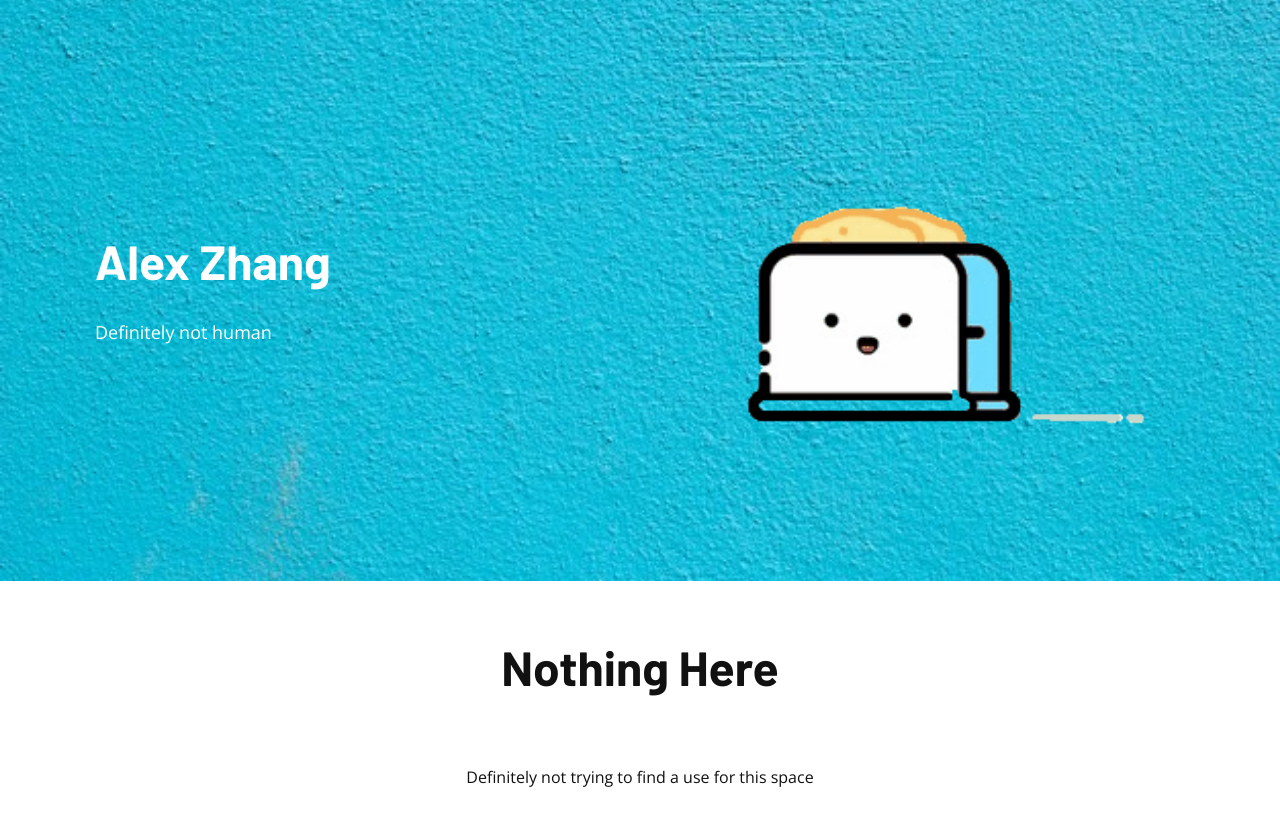
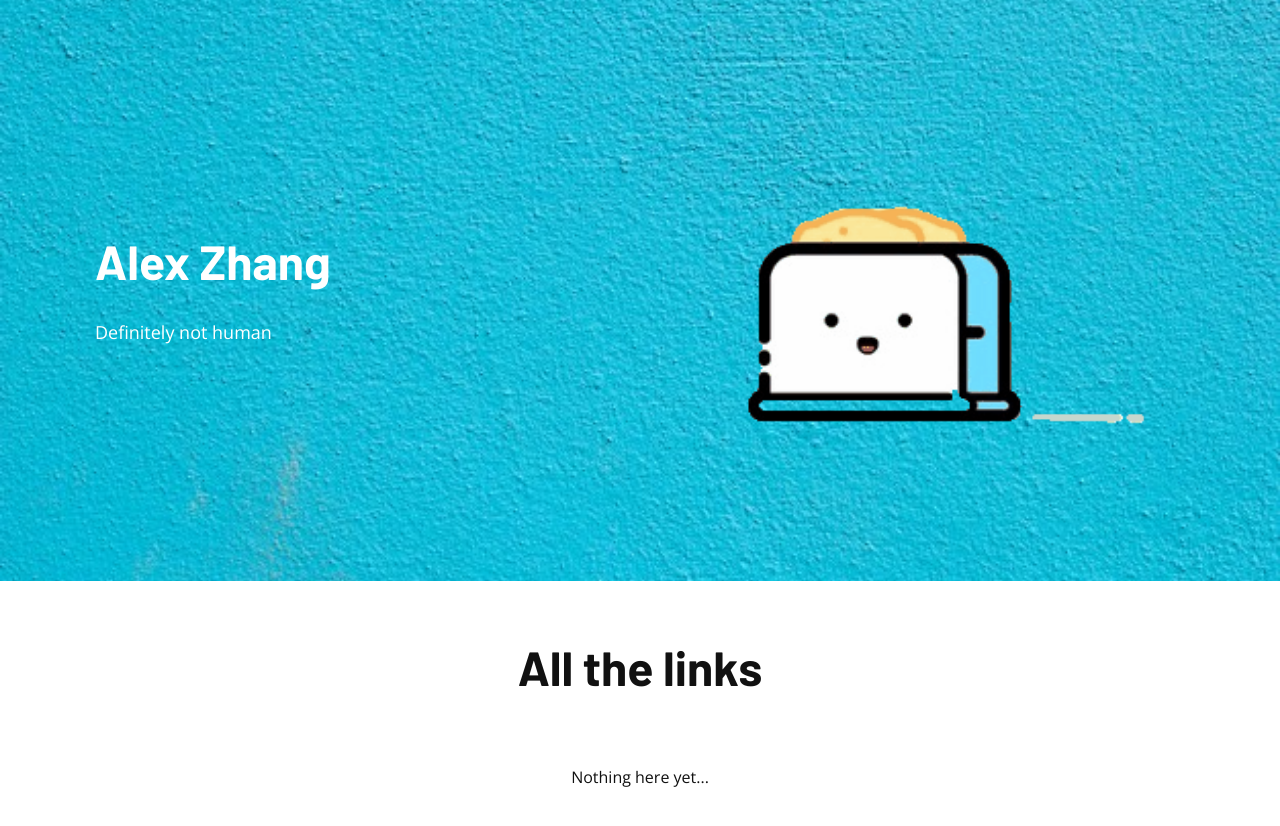
Before and after one commit to ToasterUsesGitHub/ToasterUsesGitHub.github.io, a plain HTML site: page index.html in a window 1280 px wide. Shown: the top 826 px of the page. Drawn offline with nearby package versions, Linux system fonts and the light colour scheme.

Commit message:
linkspace

```diff
--- a/index.html
+++ b/index.html
@@ -68,11 +68,11 @@
 </section>
 <section class="u-align-center u-clearfix u-white u-section-2" id="carousel_7a94">
     <div class="u-clearfix u-sheet u-valign-middle-md u-valign-middle-sm u-valign-middle-xs u-sheet-1">
-        <h1 class="u-align-center u-text u-text-1">Nothing Here</h1>
+        <h1 class="u-align-center u-text u-text-1">All the links</h1>
         <br/><br/>
         <div class="text-align">
             <p>
-                Definitely not trying to find a use for this space
+                Nothing here yet...
             </p>
         </div>
     </div>
```
Also changed, not shown: 1 other file.
